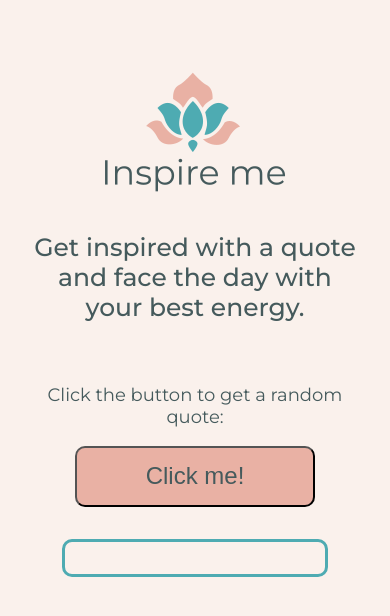
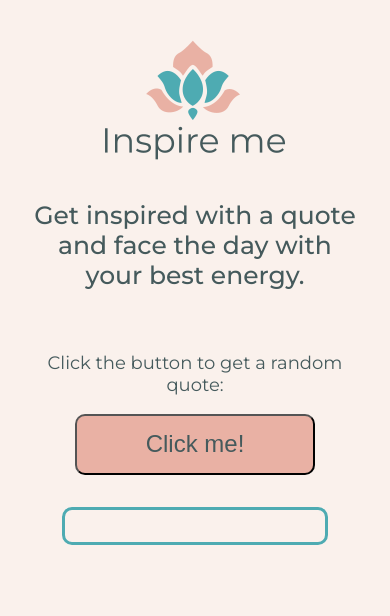
Before and after one commit to bdiniscia/inspire-me, a React (Create React App) app: page / in a window 390 px wide. Shown: the top 616 px of the page. Built offline with nearby package versions, Linux system fonts and the light colour scheme; no server answers.

Commit message:
Changed the font-size with media queries

```diff
--- a/src/Components/Quote.css
+++ b/src/Components/Quote.css
@@ -22,3 +22,13 @@
     font-size: 18px;
     margin-top: 0;
 }
+
+@media screen and (max-width: 600px) {
+    .quoteText {
+        font-size: 24px;
+    }
+
+    .quoteAuthor {
+        font-size: 16px;
+    }
+}
--- a/src/Components/Template.css
+++ b/src/Components/Template.css
@@ -22,3 +22,13 @@
     font-size: 18px;
     margin-top: 2.5em;
 }
+
+@media screen and (max-width: 600px) {
+    .container {
+        margin-top: 0;
+    }
+
+    .logo {
+        margin-top: 0;
+    }
+}
```
Also changed, not shown: 8 other files (tests, documents, lock files or other folders).
